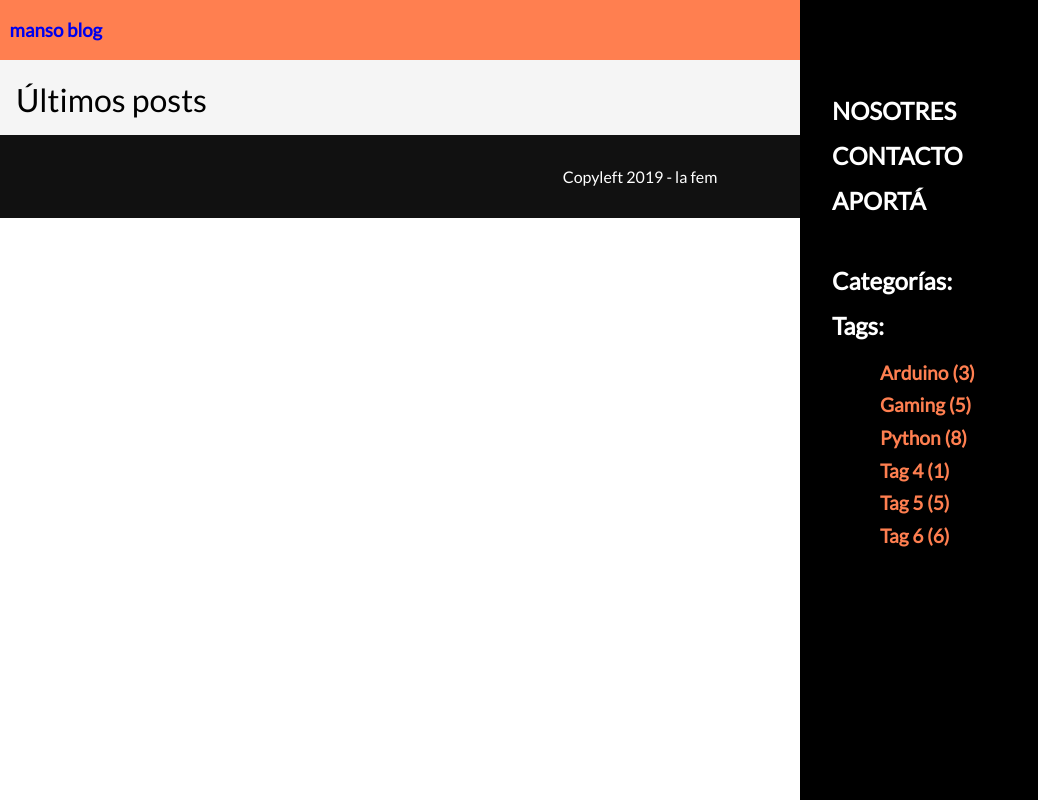
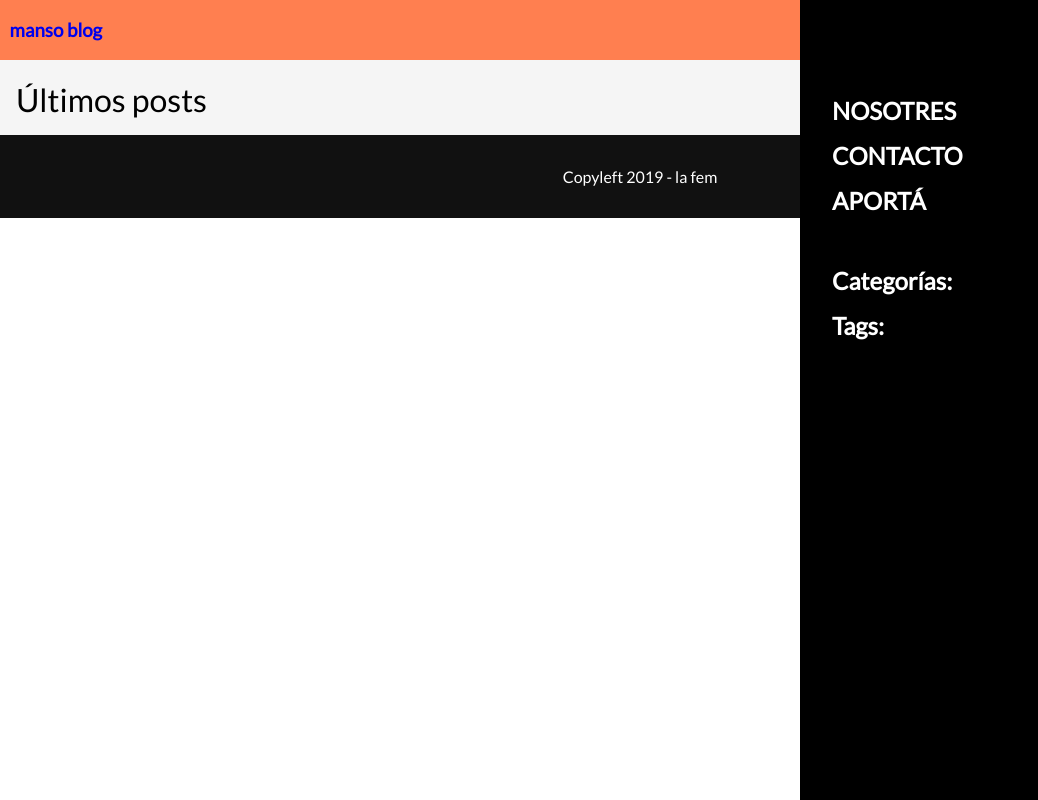
Before and after one commit to dbertranou/fem-blog, a Django app: page / in a window 1280 px wide. Shown: the whole page, without its empty margins (0-1038 px from the left). Run offline with Django 3.2, Linux system fonts and the light colour scheme; data that the repository does not hold is empty.

Commit message:
populate sidebar filters with javascript

```diff
--- a/blog/static/blog/js/sidebar.js
+++ b/blog/static/blog/js/sidebar.js
@@ -1,3 +1,4 @@
+// toggle sidebar
 let sidebar = document.querySelector('.sidebar');
 let openBtn = document.querySelector('#open-sidebar-btn');
 let closeBtn = document.querySelector('#close-sidebar-btn');
@@ -24,3 +25,36 @@ closeBtn.addEventListener('click', e => {
   closeSidebar();
   sidebarIsOpen = false;
 });
+
+// populate sidebar categories
+let sidebarCategories = document.querySelector('.sidebar-categories');
+
+fetch('/api/filters')
+  .then(response => response.json())
+  .then(json => {
+    json.categories.map(item => {
+      a = document.createElement('a');
+      a.setAttribute('href', item.url);
+      a.innerText = item.name;
+      li = document.createElement('li');
+      li.appendChild(a);
+      sidebarCategories.appendChild(li)
+    });
+  });
+
+// populate sidebar tags
+let sidebarTags = document.querySelector('.sidebar-tags');
+
+fetch('/api/filters')
+  .then(response => response.json())
+  .then(json => {
+    json.tags.map(item => {
+      //a = document.createElement('a');
+      //a.setAttribute('href', item.url);
+      //a.innerText = item.name;
+      li = document.createElement('li');
+      li.innerText = item.readable_name;
+      //li.appendChild(a);
+      sidebarTags.appendChild(li)
+    });
+  });
--- a/blog/templates/blog/snippets/_sidebar.html
+++ b/blog/templates/blog/snippets/_sidebar.html
@@ -6,19 +6,8 @@
     <h1>APORTÁ</h1>
     <br>
     <h1>Categorías:</h1>
-    <ul>
-      {% for item in content.category_posts %}
-      <a href="{% url 'category-posts' name=item.category.name %}"><li>{{ item.category.readable_name }}</li></a>
-      {% endfor %}
-    </ul>
+    <ul class="sidebar-categories"></ul>
     <h1>Tags:</h1>
-    <ul>
-      <li>Arduino (3)</li>
-      <li>Gaming (5)</li>
-      <li>Python (8)</li>
-      <li>Tag 4 (1)</li>
-      <li>Tag 5 (5)</li>
-      <li>Tag 6 (6)</li>
-    </ul>
+    <ul class="sidebar-tags"></ul>
   </div>
 </div>
--- a/blog/views.py
+++ b/blog/views.py
@@ -1,5 +1,6 @@
 from django.shortcuts import render, get_object_or_404
 from django.http import JsonResponse
+from django.urls import reverse
 from .models import Post, Category, Tag
 from femblog.settings import POSTS_PER_PAGE
 
@@ -36,6 +37,11 @@ def post_detail(request, slug):
 
 def filter_list(request):
     response = {}
-    response['categories'] = list(Category.objects.values())
+    response['categories'] = [{
+        'name': cat.readable_name,
+        'url': reverse('category-posts', args=[cat.name])}
+        for cat in Category.objects.all()]
+
+    # TODO: needs an endpoint like category-posts
     response['tags'] = list(Tag.objects.values())
     return JsonResponse(response)
```
